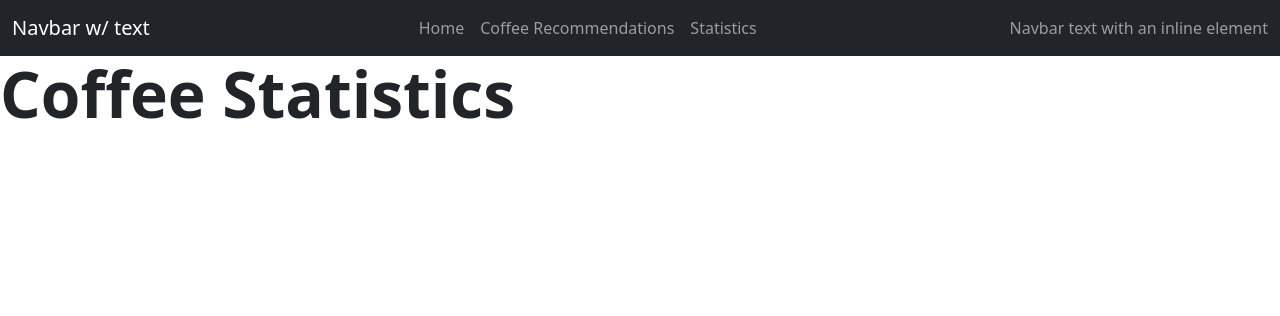
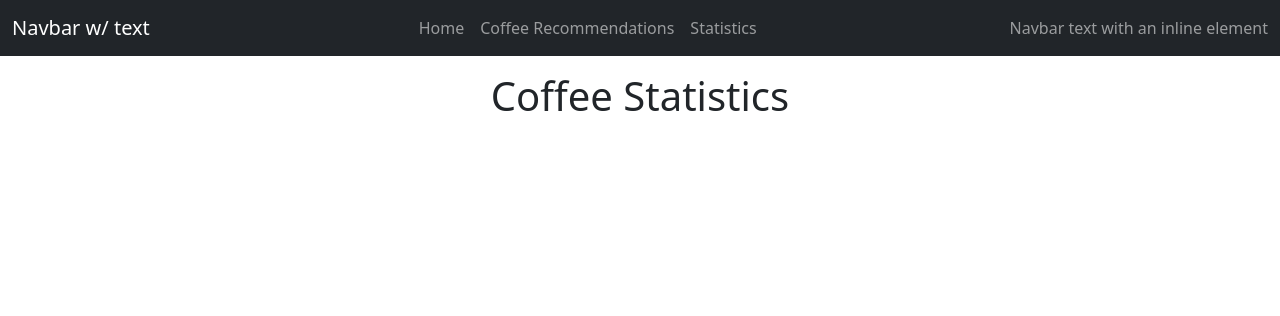
Before and after one commit to jonathan-odonnell/recommendations, a Django app: template stats/templates/stats.html in a window 1280 px wide. Shown: the top 316 px of the page. Run offline with Django 3.2, Linux system fonts and the light colour scheme; the template is opened without the code that fills it, so the values that code supplies are empty.

Commit message:
amended stats template

```diff
--- a/stats/templates/stats.html
+++ b/stats/templates/stats.html
@@ -1,4 +1,10 @@
 {% extends "base.html" %}
 {% block header %}
-<h1 class="display-3 fw-semibold">Coffee Statistics</h1>
+<div class="container">
+    <div class="row">
+        <div class="col-12 my-3 text-center">
+            <h1>Coffee Statistics</h1>
+        </div>
+    </div>
+</div>
 {% endblock %}
```
